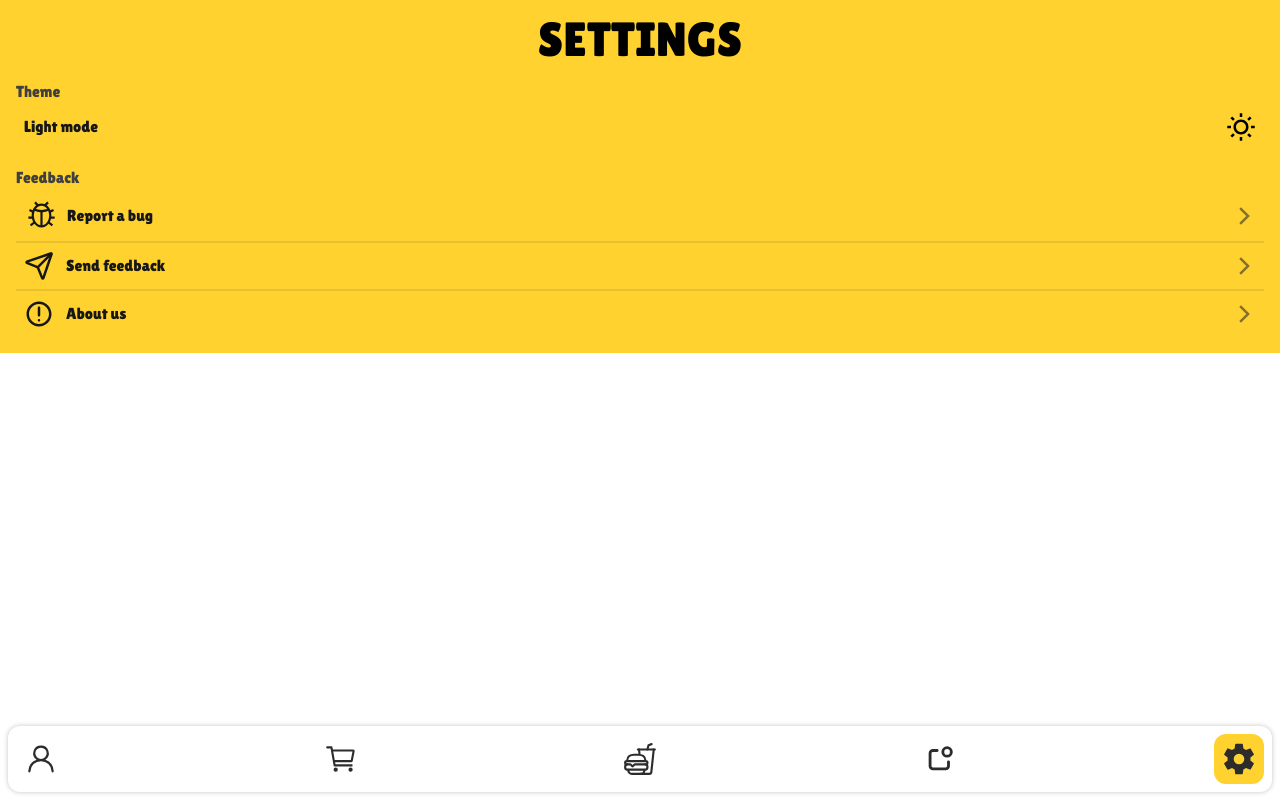
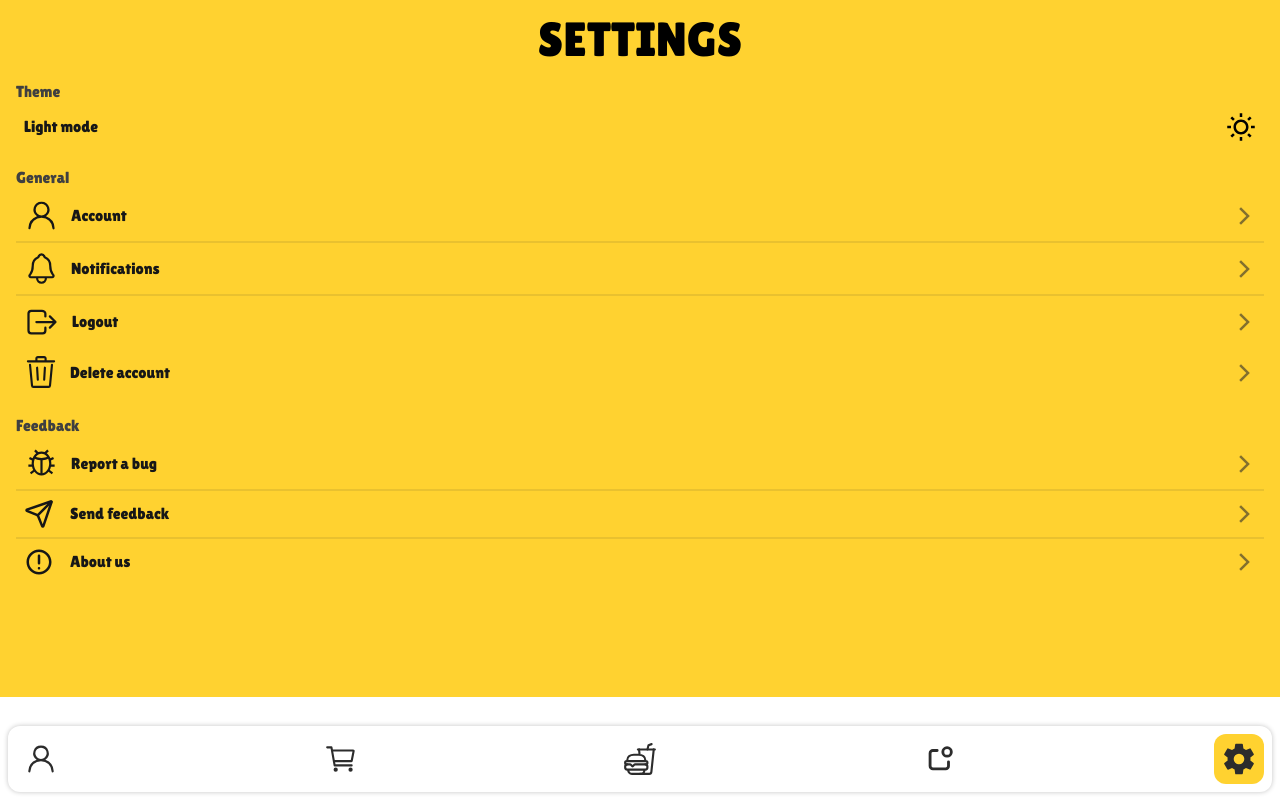
Before and after one commit to mahdibaderloo/fastfood, a React (Vite) app: page /settings in a window 1280 px wide. Built offline with nearby package versions, Linux system fonts and the light colour scheme.

Commit message:
general for settings

```diff
--- a/src/pages/Settings.jsx
+++ b/src/pages/Settings.jsx
@@ -3,6 +3,10 @@ import HeaderSettings from "../features/settings/HeaderSettings";
 import { LiaBugSolid } from "react-icons/lia";
 import { CgChevronRight, CgDanger } from "react-icons/cg";
 import { LuSend } from "react-icons/lu";
+import { GoPerson, GoTrash } from "react-icons/go";
+import { IoLogOutOutline, IoNotificationsOutline } from "react-icons/io5";
+import { MdOutlineLogout } from "react-icons/md";
+import { HiOutlineTrash } from "react-icons/hi";
 
 function Settings() {
   return (
@@ -19,14 +23,15 @@ function Settings() {
             </p>
           </div>
         </div>
+
         <div className="mt-4">
-          <p className="text-neutral-700">Feedback</p>
+          <p className="text-neutral-700">General</p>
           <div className="flex items-center justify-between p-2 border-b-2 border-[#2c2c2c1a]">
-            <div className="flex items-center gap-2">
+            <div className="flex items-center justify-start">
               <p>
-                <LiaBugSolid size={35} color="#171717" />
+                <GoPerson size={35} color="#171717" />
               </p>
-              <p className="text-neutral-900">Report a bug</p>
+              <p className="text-neutral-900 ml-3">Account</p>
             </div>
             <p>
               <CgChevronRight size={30} color="#2c2c2c96" />
@@ -34,11 +39,11 @@ function Settings() {
           </div>
 
           <div className="flex items-center justify-between p-2 border-b-2 border-[#2c2c2c1a]">
-            <div className="flex items-center gap-3">
+            <div className="flex items-center justify-start">
               <p>
-                <LuSend size={30} color="#171717" />
+                <IoNotificationsOutline size={35} color="#171717" />
               </p>
-              <p className="text-neutral-900">Send feedback</p>
+              <p className="text-neutral-900 ml-3">Notifications</p>
             </div>
             <p>
               <CgChevronRight size={30} color="#2c2c2c96" />
@@ -46,17 +51,70 @@ function Settings() {
           </div>
 
           <div className="flex items-center justify-between p-2">
-            <div className="flex items-center gap-3">
+            <div className="flex items-center justify-start">
               <p>
-                <CgDanger size={30} color="#171717" />
+                <IoLogOutOutline size={36} color="#171717" />
               </p>
-              <p className="text-neutral-900">About us</p>
+              <p className="text-neutral-900 ml-3">Logout</p>
+            </div>
+            <p>
+              <CgChevronRight size={30} color="#2c2c2c96" />
+            </p>
+          </div>
+
+          <div className="flex items-center justify-between p-2">
+            <div className="flex items-center justify-start">
+              <p>
+                <GoTrash size={34} color="#171717" />
+              </p>
+              <p className="text-neutral-900 ml-3">Delete account</p>
             </div>
             <p>
               <CgChevronRight size={30} color="#2c2c2c96" />
             </p>
           </div>
         </div>
+
+        <div className="mt-4">
+          <p className="text-neutral-700">Feedback</p>
+          <div className="flex items-center justify-between p-2 border-b-2 border-[#2c2c2c1a]">
+            <div className="flex items-center">
+              <p>
+                <LiaBugSolid size={35} color="#171717" />
+              </p>
+              <p className="text-neutral-900 ml-3">Report a bug</p>
+            </div>
+            <p>
+              <CgChevronRight size={30} color="#2c2c2c96" />
+            </p>
+          </div>
+
+          <div className="flex items-center justify-between p-2 border-b-2 border-[#2c2c2c1a]">
+            <div className="flex items-center">
+              <p>
+                <LuSend size={30} color="#171717" />
+              </p>
+              <p className="text-neutral-900 ml-4">Send feedback</p>
+            </div>
+            <p>
+              <CgChevronRight size={30} color="#2c2c2c96" />
+            </p>
+          </div>
+
+          <div className="flex items-center justify-between p-2">
+            <div className="flex items-center">
+              <p>
+                <CgDanger size={30} color="#171717" />
+              </p>
+              <p className="text-neutral-900 ml-4">About us</p>
+            </div>
+            <p>
+              <CgChevronRight size={30} color="#2c2c2c96" />
+            </p>
+          </div>
+        </div>
+
+        <div className="w-full h-24"></div>
       </main>
     </>
   );
```
